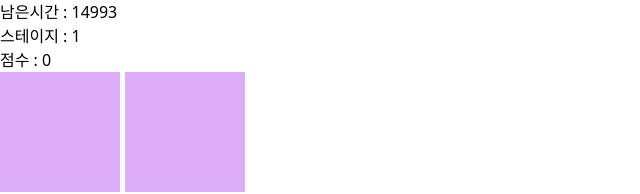
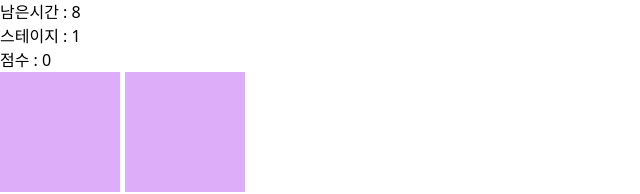
Before and after one commit to dayoung0510/color-diff-game, a React (Create React App) app: page / in a window 1280 px wide. Shown: the top 194 px of the page, without its empty margins (0-640 px from the left). Built offline with nearby package versions, Linux system fonts and the light colour scheme.

Commit message:
score 계산 로직

```diff
--- a/src/App/index.tsx
+++ b/src/App/index.tsx
@@ -4,7 +4,7 @@ import Board from 'components/organisms/Board';
 import Fail from 'components/organisms/Fail';
 
 const INITIAL_STAGE = 1;
-const INITIAL_TIME = 15000;
+const INITIAL_TIME = 15;
 const INITIAL_SCORE = 0;
 
 const App: React.FC = () => {
@@ -12,21 +12,35 @@ const App: React.FC = () => {
   const [stage, setStage] = useState(INITIAL_STAGE);
   const [second, setSecond] = useState(INITIAL_TIME);
   const [score, setScore] = useState(INITIAL_SCORE);
+  const [isClickCorrect, setIsClickCorrect] = useState(false);
 
+  //다시하기클릭 또는 next level 넘어갔을 때 실행되는 함수
   const handleInitialize = () => {
     setIsPlaying(true);
     setSecond(INITIAL_TIME);
   };
 
+  //정답 클릭 시 실행
   const handleCorrect = useCallback(() => {
     setStage((prev) => prev + 1);
     setSecond(INITIAL_TIME);
-  }, []);
+    setIsClickCorrect(true);
+  }, [setSecond]);
 
+  //오답 클릭 시 실행
   const handleIncorrect = useCallback(() => {
     setSecond((prev) => prev - 3);
-  }, []);
+  }, [setSecond]);
 
+  //정답 클릭 시 스코어 계산
+  useEffect(() => {
+    if (isClickCorrect) {
+      setScore((prev) => prev + Math.pow(stage, 3) * second);
+      setIsClickCorrect(false);
+    }
+  }, [isClickCorrect, second, stage]);
+
+  //카운트다운
   useEffect(() => {
     const countDown = setInterval(() => {
       if (second > 0) {
--- a/src/components/organisms/Board.tsx
+++ b/src/components/organisms/Board.tsx
@@ -26,7 +26,7 @@ const Main: React.FC<Props> = ({ stage, handleCorrect, handleIncorrect }) => {
   return (
     <Grid side={side}>
       {colorArray.map((color, idx) => (
-        <Cell bgColor={color} onClick={() => handleAnswer(idx)} />
+        <Cell key={idx} bgColor={color} onClick={() => handleAnswer(idx)} />
       ))}
     </Grid>
   );
--- a/src/hooks/useCountdown.ts
+++ /dev/null
@@ -1,25 +0,0 @@
-import { useEffect, useState } from 'react';
-
-const INITIAL_TIME = 15000;
-
-const useCountdown = () => {
-  const [second, setSecond] = useState(INITIAL_TIME);
-  const [isPlaying, setIsPlaying] = useState(true);
-
-  useEffect(() => {
-    const countDown = setInterval(() => {
-      if (second > 0) {
-        setSecond(second - 1);
-      } else {
-        setIsPlaying(false);
-        clearInterval(countDown);
-      }
-    }, 1000);
-
-    return () => clearInterval(countDown);
-  }, [second]);
-
-  return { setSecond, second, setIsPlaying, isPlaying };
-};
-
-export default useCountdown;
```
